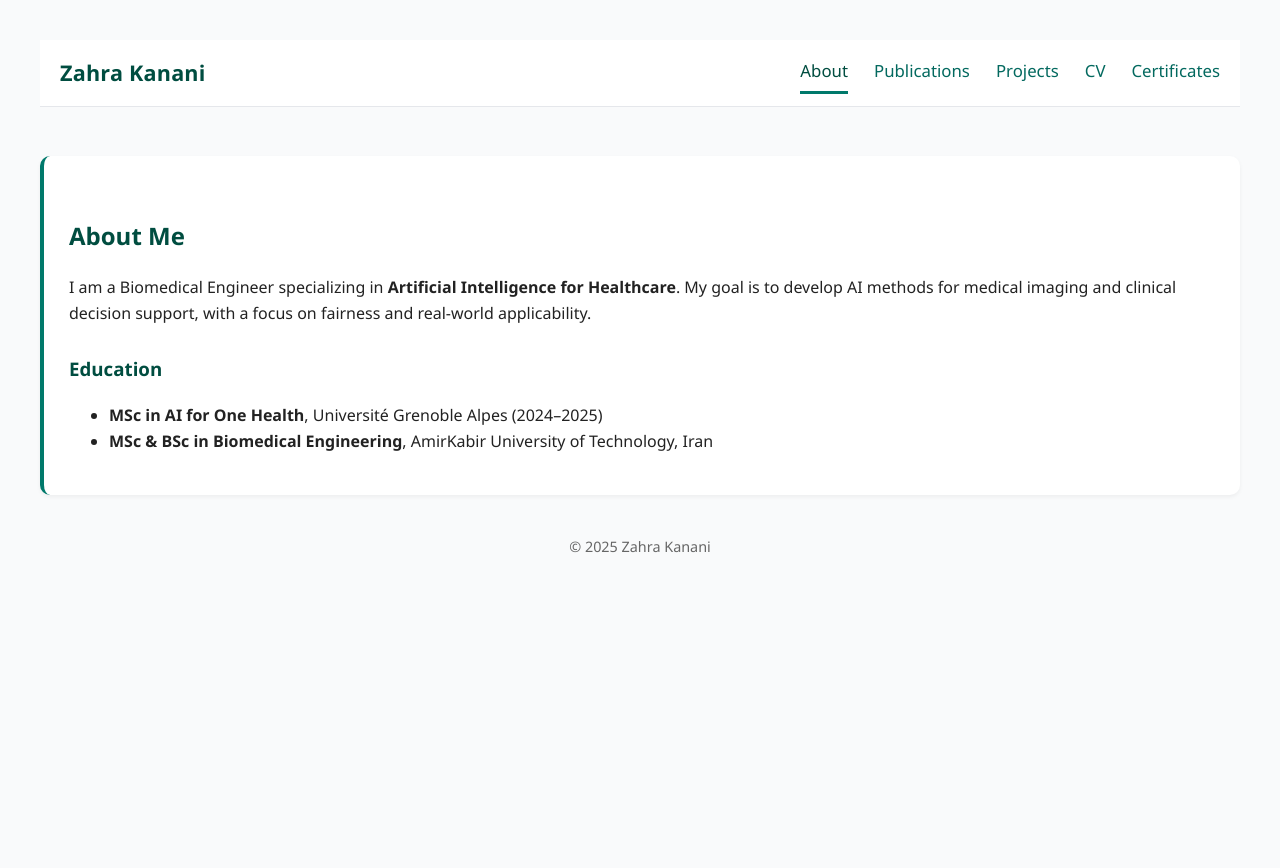
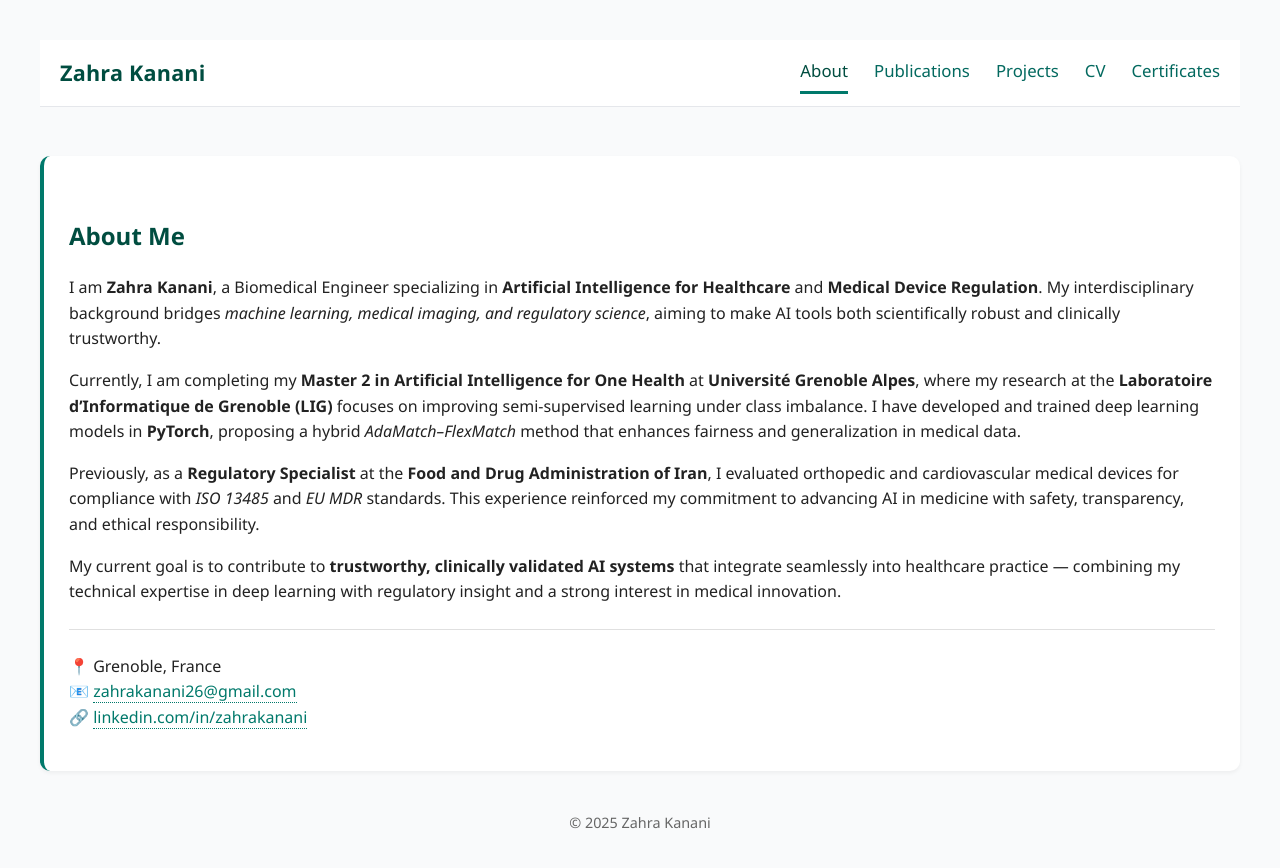
Before and after one commit to zahra-kanani/zahra-kanani.github.io, a Jekyll site: the page built from about.md, in a window 1280 px wide. Shown: the top 868 px of the page. Built offline with Jekyll 4.4.1, drawn with Linux system fonts in a browser that asks for light colours.

Commit message:
Update about.md

```diff
--- a/about.md
+++ b/about.md
@@ -4,17 +4,34 @@ title: About
 ---
 
 <div class="section-box">
+
 <h2>About Me</h2>
 
 <p>
-I am a Biomedical Engineer specializing in <strong>Artificial Intelligence for Healthcare</strong>.
-My goal is to develop AI methods for medical imaging and clinical decision support,
-with a focus on fairness and real-world applicability.
+I am <strong>Zahra Kanani</strong>, a Biomedical Engineer specializing in <strong>Artificial Intelligence for Healthcare</strong> and <strong>Medical Device Regulation</strong>.
+My interdisciplinary background bridges <em>machine learning, medical imaging, and regulatory science</em>, aiming to make AI tools both scientifically robust and clinically trustworthy.
 </p>
 
-<h3>Education</h3>
-<ul>
-  <li><strong>MSc in AI for One Health</strong>, Université Grenoble Alpes (2024–2025)</li>
-  <li><strong>MSc & BSc in Biomedical Engineering</strong>, AmirKabir University of Technology, Iran</li>
-</ul>
+<p>
+Currently, I am completing my <strong>Master 2 in Artificial Intelligence for One Health</strong> at <strong>Université Grenoble Alpes</strong>, where my research at the <strong>Laboratoire d’Informatique de Grenoble (LIG)</strong> focuses on improving semi-supervised learning under class imbalance.
+I have developed and trained deep learning models in <strong>PyTorch</strong>, proposing a hybrid <em>AdaMatch–FlexMatch</em> method that enhances fairness and generalization in medical data.
+</p>
+
+<p>
+Previously, as a <strong>Regulatory Specialist</strong> at the <strong>Food and Drug Administration of Iran</strong>, I evaluated orthopedic and cardiovascular medical devices for compliance with <em>ISO 13485</em> and <em>EU MDR</em> standards.
+This experience reinforced my commitment to advancing AI in medicine with safety, transparency, and ethical responsibility.
+</p>
+
+<p>
+My current goal is to contribute to <strong>trustworthy, clinically validated AI systems</strong> that integrate seamlessly into healthcare practice — combining my technical expertise in deep learning with regulatory insight and a strong interest in medical innovation.
+</p>
+
+<hr style="margin:24px 0; border:0; border-top:1px solid #e0e0e0;">
+
+<p>
+📍 Grenoble, France <br>
+📧 <a href="mailto:zahrakanani26@gmail.com">zahrakanani26@gmail.com</a> <br>
+🔗 <a href="https://www.linkedin.com/in/zahrakanani" target="_blank">linkedin.com/in/zahrakanani</a>
+</p>
+
 </div>
```
